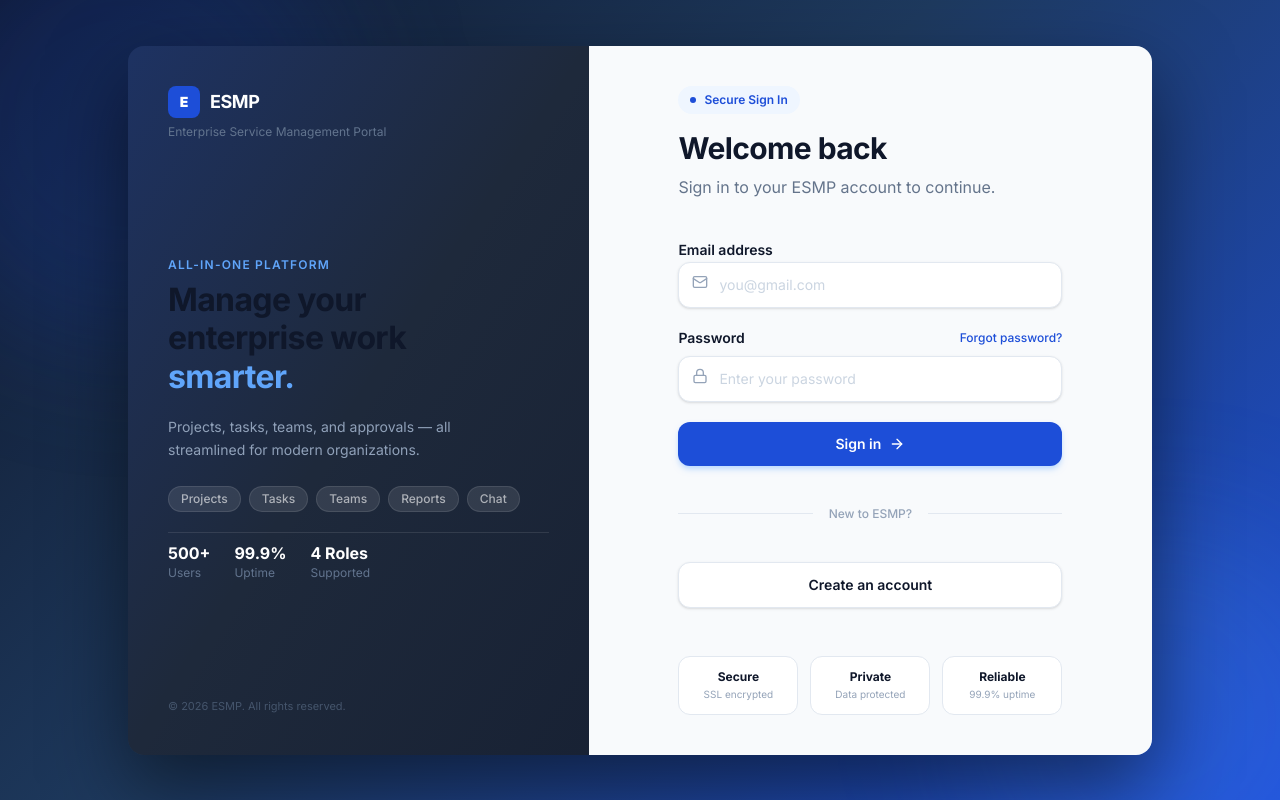
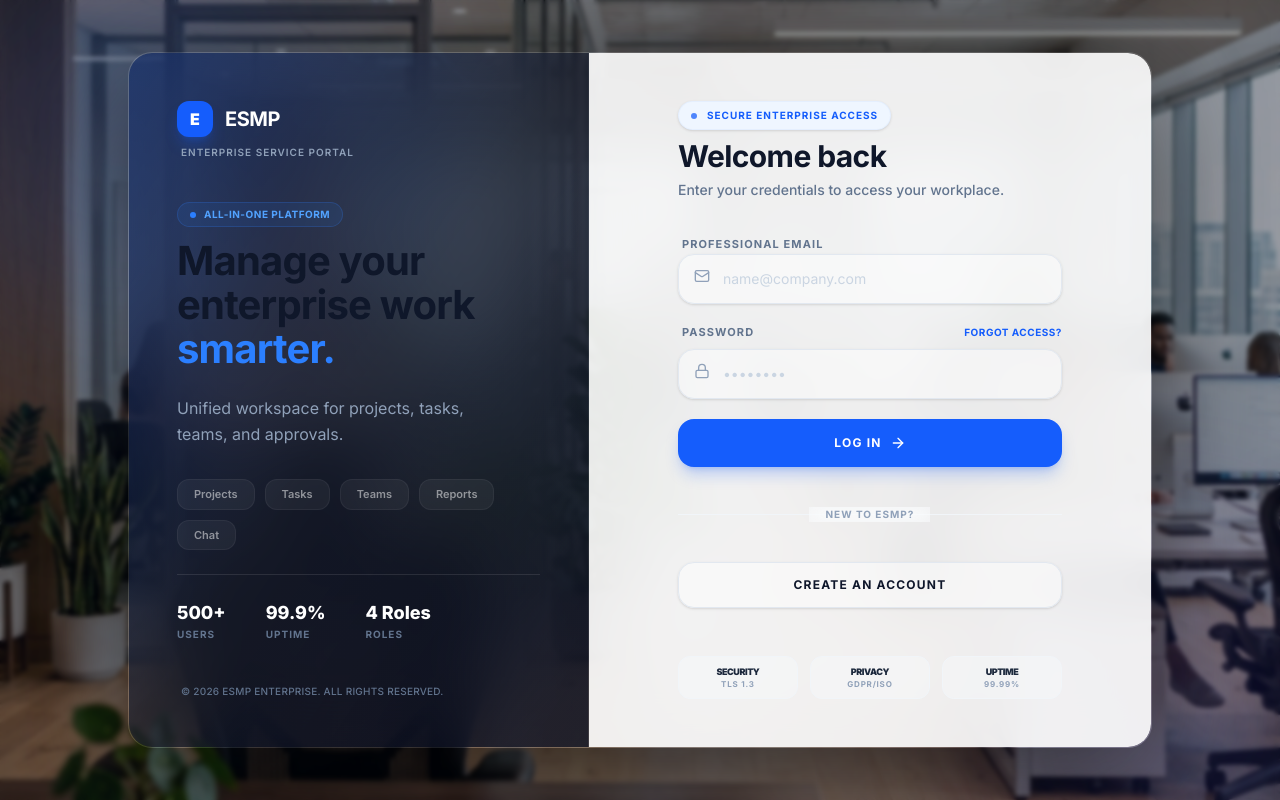
Before and after one commit to Yugank19/ESMP_main, a Next.js app in the folder apps/web/: page /login in a window 1280 px wide. Built offline with nearby package versions, Linux system fonts and the light colour scheme; no server answers.

Commit message:
feat(web): update login page with modern workspace background and glassmorphic UI

```diff
--- a/apps/web/src/app/(auth)/layout.tsx
+++ b/apps/web/src/app/(auth)/layout.tsx
@@ -2,77 +2,86 @@ export default function AuthLayout({ children }: { children: React.ReactNode })
     return (
         <div
             className="min-h-screen flex items-center justify-center p-6 relative overflow-hidden"
-            style={{ background: 'linear-gradient(135deg, #0F172A 0%, #1E3A5F 45%, #1D4ED8 100%)' }}
+            style={{
+                backgroundImage: 'url("/images/auth-bg.png")',
+                backgroundSize: 'cover',
+                backgroundPosition: 'center'
+            }}
         >
-            {/* Background blobs */}
-            <div className="absolute top-[-100px] left-[-100px] w-[450px] h-[450px] rounded-full bg-[#1D4ED8]/20 blur-3xl pointer-events-none" />
-            <div className="absolute bottom-[-120px] right-[-80px] w-[400px] h-[400px] rounded-full bg-[#60A5FA]/15 blur-3xl pointer-events-none" />
-            <div className="absolute top-1/2 left-1/3 w-[250px] h-[250px] rounded-full bg-white/5 blur-2xl pointer-events-none" />
+            {/* Overlay for better contrast */}
+            <div className="absolute inset-0 bg-slate-950/40 backdrop-blur-[2px] pointer-events-none" />
 
-            {/* Card */}
+            {/* Background blobs for depth */}
+            <div className="absolute top-[-100px] left-[-100px] w-[450px] h-[450px] rounded-full bg-blue-600/20 blur-[120px] pointer-events-none" />
+            <div className="absolute bottom-[-120px] right-[-80px] w-[400px] h-[400px] rounded-full bg-indigo-500/15 blur-[100px] pointer-events-none" />
+
+            {/* Card with Glassmorphism */}
             <div
-                className="relative z-10 w-full max-w-5xl flex rounded-2xl overflow-hidden shadow-[0_32px_80px_rgba(0,0,0,0.5)]"
-                style={{ minHeight: '620px' }}
+                className="relative z-10 w-full max-w-5xl flex rounded-3xl overflow-hidden shadow-[0_32px_120px_rgba(0,0,0,0.6)] border border-white/10"
+                style={{ minHeight: '640px' }}
             >
-                {/* Left brand panel */}
-                <div className="hidden lg:flex lg:w-[45%] bg-[#1E293B] flex-col justify-between p-10 relative overflow-hidden">
-                    <div className="absolute inset-0 bg-gradient-to-br from-[#1D4ED8]/25 via-transparent to-[#0F172A]/40 pointer-events-none" />
+                {/* Left brand panel - Modern Glass */}
+                <div className="hidden lg:flex lg:w-[45%] bg-slate-900/60 backdrop-blur-2xl flex-col justify-between p-12 relative overflow-hidden border-r border-white/5">
+                    <div className="absolute inset-0 bg-gradient-to-br from-blue-600/20 via-transparent to-slate-950/40 pointer-events-none" />
 
-                    {/* Logo */}
+                    {/* Logo with improved styling */}
                     <div className="relative z-10">
-                        <div className="flex items-center gap-2.5">
-                            <div className="w-8 h-8 rounded-lg bg-[#1D4ED8] flex items-center justify-center shrink-0">
-                                <span className="text-white font-black text-sm">E</span>
+                        <div className="flex items-center gap-3">
+                            <div className="w-9 h-9 rounded-xl bg-blue-600 flex items-center justify-center shrink-0 shadow-lg shadow-blue-600/30">
+                                <span className="text-white font-black text-base">E</span>
                             </div>
-                            <span className="text-white font-bold text-lg tracking-tight">ESMP</span>
+                            <span className="text-white font-bold text-xl tracking-tight">ESMP</span>
                         </div>
-                        <p className="text-slate-500 text-xs mt-1.5">Enterprise Service Management Portal</p>
+                        <p className="text-slate-400 text-[10px] font-semibold uppercase tracking-widest mt-2 ml-1">
+                            Enterprise Service Portal
+                        </p>
                     </div>
 
                     {/* Main copy */}
-                    <div className="relative z-10 space-y-5">
-                        <div className="space-y-2">
-                            <p className="text-[#60A5FA] text-xs font-semibold uppercase tracking-widest">
+                    <div className="relative z-10 space-y-6">
+                        <div className="space-y-3">
+                            <div className="inline-flex items-center gap-2 px-3 py-1 rounded-full bg-blue-500/10 border border-blue-500/20 text-blue-400 text-[10px] font-bold uppercase tracking-wider">
+                                <span className="w-1.5 h-1.5 rounded-full bg-blue-500 animate-pulse" />
                                 All-in-one platform
-                            </p>
-                            <h2 className="text-[2rem] font-extrabold text-white leading-[1.2] tracking-tight">
+                            </div>
+                            <h2 className="text-[2.5rem] font-black text-white leading-[1.1] tracking-tight">
                                 Manage your<br />
                                 enterprise work<br />
-                                <span className="text-[#60A5FA]">smarter.</span>
+                                <span className="text-blue-500">smarter.</span>
                             </h2>
                         </div>
-                        <p className="text-slate-400 text-sm leading-relaxed max-w-xs">
-                            Projects, tasks, teams, and approvals — all streamlined for modern organizations.
+                        <p className="text-slate-400 text-base leading-relaxed max-w-xs">
+                            Unified workspace for projects, tasks, teams, and approvals.
                         </p>
 
-                        {/* Feature pills */}
-                        <div className="flex flex-wrap gap-2 pt-1">
+                        {/* Feature pills with glass effect */}
+                        <div className="flex flex-wrap gap-2.5 pt-2">
                             {['Projects', 'Tasks', 'Teams', 'Reports', 'Chat'].map(f => (
-                                <div key={f} className="px-3 py-1 rounded-full bg-white/10 text-white/60 text-xs font-medium border border-white/10">
+                                <div key={f} className="px-4 py-1.5 rounded-xl bg-white/5 text-white/50 text-[11px] font-semibold border border-white/5 hover:bg-white/10 hover:text-white/80 transition-colors">
                                     {f}
                                 </div>
                             ))}
                         </div>
 
-                        {/* Stats */}
-                        <div className="flex gap-6 pt-2 border-t border-white/10">
-                            {[['500+', 'Users'], ['99.9%', 'Uptime'], ['4 Roles', 'Supported']].map(([val, lbl]) => (
+                        {/* Stats - more premium look */}
+                        <div className="flex gap-10 pt-6 border-t border-white/10">
+                            {[['500+', 'Users'], ['99.9%', 'Uptime'], ['4 Roles', 'Roles']].map(([val, lbl]) => (
                                 <div key={lbl}>
-                                    <p className="text-white font-bold text-base">{val}</p>
-                                    <p className="text-slate-500 text-xs">{lbl}</p>
+                                    <p className="text-white font-extrabold text-lg">{val}</p>
+                                    <p className="text-slate-500 text-[10px] font-bold uppercase tracking-widest">{lbl}</p>
                                 </div>
                             ))}
                         </div>
                     </div>
 
                     {/* Footer */}
-                    <div className="relative z-10 text-slate-600 text-[11px]">
-                        © 2026 ESMP. All rights reserved.
+                    <div className="relative z-10 text-slate-500 text-[10px] font-medium tracking-wide translate-x-1">
+                        © 2026 ESMP ENTERPRISE. ALL RIGHTS RESERVED.
                     </div>
                 </div>
 
-                {/* Right form panel */}
-                <div className="flex-1 flex items-center justify-center bg-[#F8FAFC] px-10 py-10">
+                {/* Right form panel - Clean White/Glass */}
+                <div className="flex-1 flex items-center justify-center bg-white/95 lg:bg-white/90 backdrop-blur-xl px-12 py-12">
                     <div className="w-full max-w-sm">
                         {children}
                     </div>
--- a/apps/web/src/app/(auth)/login/page.tsx
+++ b/apps/web/src/app/(auth)/login/page.tsx
@@ -39,40 +39,42 @@ export default function LoginPage() {
     };
 
     return (
-        <div className="w-full space-y-10">
+        <div className="w-full space-y-8 animate-in fade-in slide-in-from-bottom-4 duration-700">
             {/* Heading */}
-            <div className="space-y-2">
-                <div className="inline-flex items-center gap-2 bg-[#EFF6FF] text-[#1D4ED8] text-xs font-semibold px-3 py-1.5 rounded-full mb-4">
-                    <span className="w-1.5 h-1.5 rounded-full bg-[#1D4ED8]" />
-                    Secure Sign In
+            <div className="space-y-3">
+                <div className="inline-flex items-center gap-2.5 bg-blue-50 text-blue-600 text-[10px] font-bold uppercase tracking-widest px-3 py-1.5 rounded-full mb-2 border border-blue-100/50 shadow-sm">
+                    <span className="w-1.5 h-1.5 rounded-full bg-blue-600 animate-pulse" />
+                    Secure Enterprise Access
                 </div>
-                <h1 className="text-3xl font-bold text-[#0F172A] tracking-tight leading-tight">
-                    Welcome back
-                </h1>
-                <p className="text-[#64748B] text-base">
-                    Sign in to your ESMP account to continue.
-                </p>
+                <div>
+                    <h1 className="text-3xl font-black text-slate-900 tracking-tight leading-tight">
+                        Welcome back
+                    </h1>
+                    <p className="text-slate-500 text-sm mt-1 font-medium">
+                        Enter your credentials to access your workplace.
+                    </p>
+                </div>
             </div>
 
             {/* Form */}
             <form onSubmit={handleLogin} className="space-y-5">
                 {error && (
-                    <div className="bg-red-50 border border-red-200 text-red-700 px-4 py-3 rounded-xl text-sm">
+                    <div className="bg-red-50 border border-red-100 text-red-600 px-4 py-3 rounded-xl text-xs font-semibold animate-in shake duration-500">
                         {error}
                     </div>
                 )}
 
                 <div className="space-y-2">
-                    <label htmlFor="email" className="text-sm font-semibold text-[#0F172A]">
-                        Email address
+                    <label htmlFor="email" className="text-[11px] font-bold uppercase tracking-widest text-slate-500 ml-1">
+                        Professional Email
                     </label>
-                    <div className="relative">
-                        <Mail className="absolute left-3.5 top-3 h-4 w-4 text-[#94A3B8]" />
+                    <div className="relative group">
+                        <Mail className="absolute left-4 top-3.5 h-4 w-4 text-slate-400 group-focus-within:text-blue-500 transition-colors" />
                         <input
                             id="email"
                             type="email"
-                            placeholder="you@gmail.com"
-                            className="w-full pl-10 pr-4 py-3 rounded-xl border border-[#E2E8F0] bg-white text-sm text-[#0F172A] placeholder:text-[#CBD5E1] focus:outline-none focus:ring-2 focus:ring-[#1D4ED8] focus:border-transparent transition shadow-sm"
+                            placeholder="name@company.com"
+                            className="w-full pl-11 pr-4 py-3.5 rounded-2xl border border-slate-200 bg-white/50 text-sm text-slate-900 placeholder:text-slate-300 focus:outline-none focus:ring-2 focus:ring-blue-500/20 focus:border-blue-500 transition-all shadow-sm"
                             value={formData.email}
                             onChange={(e) => setFormData({ ...formData, email: e.target.value })}
                             required
@@ -81,21 +83,21 @@ export default function LoginPage() {
                 </div>
 
                 <div className="space-y-2">
-                    <div className="flex items-center justify-between">
-                        <label htmlFor="password" className="text-sm font-semibold text-[#0F172A]">
+                    <div className="flex items-center justify-between ml-1">
+                        <label htmlFor="password" className="text-[11px] font-bold uppercase tracking-widest text-slate-500">
                             Password
                         </label>
-                        <button type="button" className="text-xs text-[#1D4ED8] hover:underline font-medium">
-                            Forgot password?
+                        <button type="button" className="text-[10px] text-blue-600 hover:text-blue-700 font-bold uppercase tracking-wider transition">
+                            Forgot Access?
                         </button>
                     </div>
-                    <div className="relative">
-                        <Lock className="absolute left-3.5 top-3 h-4 w-4 text-[#94A3B8]" />
+                    <div className="relative group">
+                        <Lock className="absolute left-4 top-3.5 h-4 w-4 text-slate-400 group-focus-within:text-blue-500 transition-colors" />
                         <input
                             id="password"
                             type="password"
-                            placeholder="Enter your password"
-                            className="w-full pl-10 pr-4 py-3 rounded-xl border border-[#E2E8F0] bg-white text-sm text-[#0F172A] placeholder:text-[#CBD5E1] focus:outline-none focus:ring-2 focus:ring-[#1D4ED8] focus:border-transparent transition shadow-sm"
+                            placeholder="••••••••"
+                            className="w-full pl-11 pr-4 py-3.5 rounded-2xl border border-slate-200 bg-white/50 text-sm text-slate-900 placeholder:text-slate-300 focus:outline-none focus:ring-2 focus:ring-blue-500/20 focus:border-blue-500 transition-all shadow-sm"
                             value={formData.password}
                             onChange={(e) => setFormData({ ...formData, password: e.target.value })}
                             required
@@ -106,23 +108,23 @@ export default function LoginPage() {
                 <button
                     type="submit"
                     disabled={loading}
-                    className="w-full py-3 px-4 bg-[#1D4ED8] hover:bg-[#1E40AF] text-white text-sm font-semibold rounded-xl transition disabled:opacity-60 disabled:cursor-not-allowed flex items-center justify-center gap-2 shadow-md shadow-blue-200 mt-2"
+                    className="w-full py-4 px-4 bg-blue-600 hover:bg-blue-700 text-white text-xs font-bold uppercase tracking-widest rounded-2xl transition-all disabled:opacity-60 disabled:cursor-not-allowed flex items-center justify-center gap-2 shadow-lg shadow-blue-600/25 mt-4 active:scale-[0.98]"
                 >
                     {loading ? (
                         <Loader2 className="h-4 w-4 animate-spin" />
                     ) : (
-                        <>Sign in <ArrowRight className="h-4 w-4" /></>
+                        <>Log In <ArrowRight className="h-4 w-4" /></>
                     )}
                 </button>
             </form>
 
             {/* Divider */}
-            <div className="relative">
+            <div className="relative py-2">
                 <div className="absolute inset-0 flex items-center">
-                    <div className="w-full border-t border-[#E2E8F0]" />
+                    <div className="w-full border-t border-slate-100" />
                 </div>
                 <div className="relative flex justify-center">
-                    <span className="bg-[#F8FAFC] px-4 text-xs text-[#94A3B8] font-medium">
+                    <span className="bg-[#F8FAFC]/50 backdrop-blur-sm px-4 text-[10px] text-slate-400 font-bold uppercase tracking-widest">
                         New to ESMP?
                     </span>
                 </div>
@@ -130,21 +132,21 @@ export default function LoginPage() {
 
             <Link
                 href="/register"
-                className="w-full py-3 px-4 border border-[#E2E8F0] bg-white hover:bg-[#F8FAFC] text-[#0F172A] text-sm font-semibold rounded-xl transition flex items-center justify-center gap-2 shadow-sm"
+                className="w-full py-3.5 px-4 border border-slate-200 bg-white/50 hover:bg-white text-slate-900 text-xs font-bold uppercase tracking-widest rounded-2xl transition-all flex items-center justify-center gap-2 shadow-sm hover:shadow-md"
             >
                 Create an account
             </Link>
 
-            {/* Trust badges */}
-            <div className="grid grid-cols-3 gap-3 pt-2">
+            {/* Trust badges - Modern Grid */}
+            <div className="grid grid-cols-3 gap-3 pt-4">
                 {[
-                    { label: 'Secure', sub: 'SSL encrypted' },
-                    { label: 'Private', sub: 'Data protected' },
-                    { label: 'Reliable', sub: '99.9% uptime' },
+                    { label: 'Security', sub: 'TLS 1.3' },
+                    { label: 'Privacy', sub: 'GDPR/ISO' },
+                    { label: 'Uptime', sub: '99.99%' },
                 ].map(b => (
-                    <div key={b.label} className="text-center p-3 rounded-xl bg-white border border-[#E2E8F0]">
-                        <p className="text-xs font-bold text-[#0F172A]">{b.label}</p>
-                        <p className="text-[10px] text-[#94A3B8] mt-0.5">{b.sub}</p>
+                    <div key={b.label} className="text-center py-2 px-1 rounded-xl bg-slate-50/50 border border-slate-100 flex flex-col items-center justify-center">
+                        <p className="text-[9px] font-black text-slate-800 uppercase tracking-tighter">{b.label}</p>
+                        <p className="text-[8px] text-slate-400 font-bold uppercase tracking-[0.1em]">{b.sub}</p>
                     </div>
                 ))}
             </div>
```
Also changed, not shown: apps/web/public/images/auth-bg.png (added).
